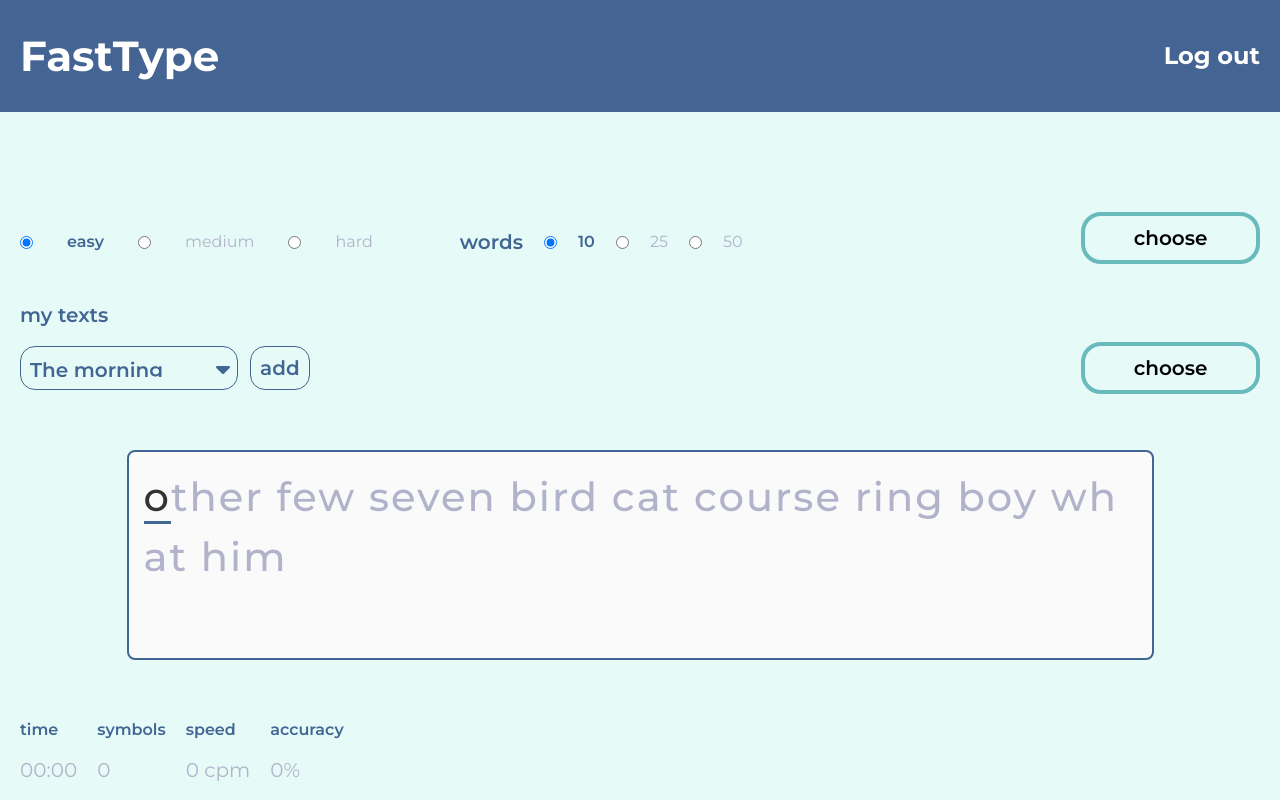
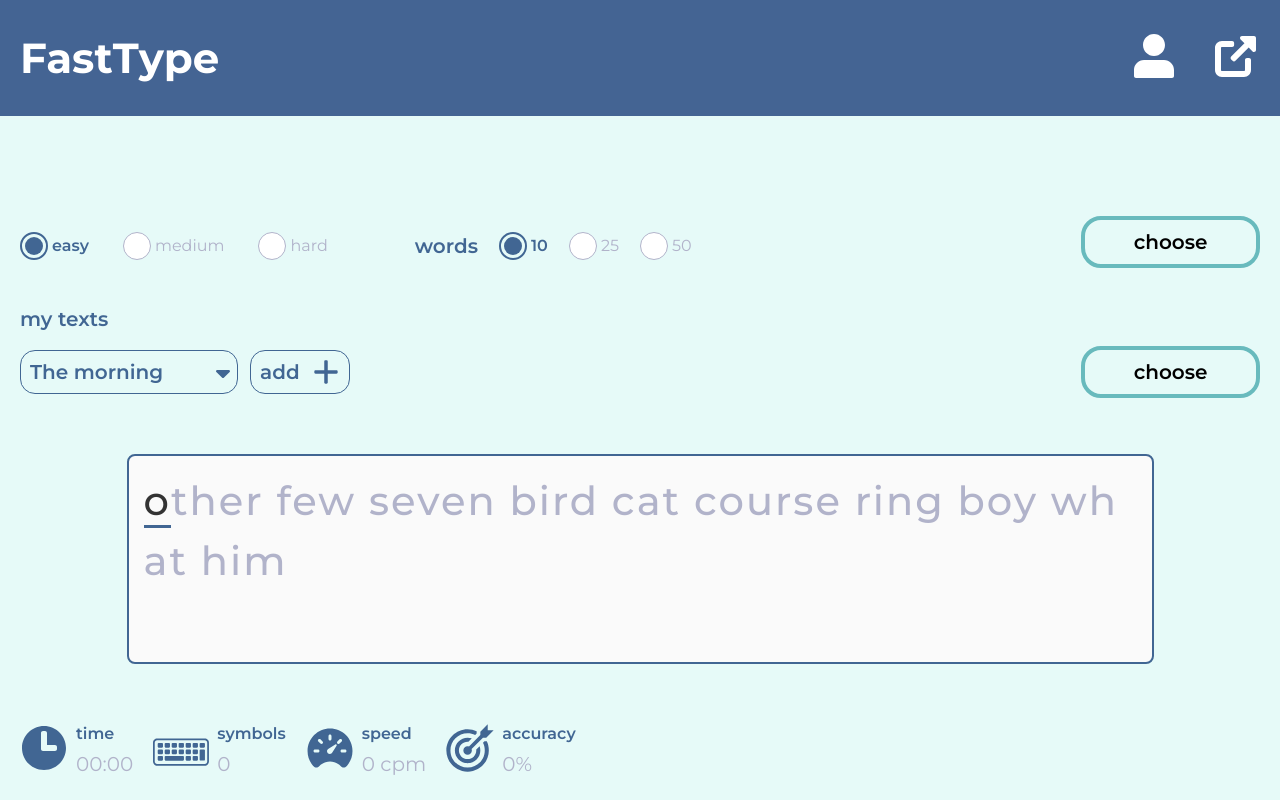
Before and after one commit to Benya222/FastType, a Flask app: page / in a window 1280 px wide. Run offline with Flask 3, Linux system fonts and the light colour scheme; a user stored in the database is signed in; some libraries are stand-ins or nearby versions.

Commit message:
Add icons

```diff
--- a/app.py
+++ b/app.py
@@ -1,157 +1,16 @@
-from flask import Flask, render_template, request, session, redirect, url_for
-from services import generate_random_words, cpm_func, accuracy_func, user_time_func
-from action_db import *
+from flask import Flask
 from models import init_db
-from werkzeug.security import generate_password_hash, check_password_hash
+from auth.route import auth_bp
+from text.route import text_bp
 
 app = Flask(__name__)
 app.secret_key = "laldsodeik*"
 
 init_db()
 
-#-------------------------------
-def is_logged():
-    return 'user' in session
 
-
-#-------------------------------
-
-
-@app.route('/', methods= ['GET', 'POST'])
-def index():
-    cpm = 0
-    accuracy = 0
-    user_time = "00:00"
-    user_char = 0
-    personal_texts = None
-    text_id = None
-    text_obj = None
-
-    if is_logged():
-        user_id = session['user']
-        personal_texts = get_personal_texts(user_id)
-
-    if request.method == 'POST':
-        time_spent = request.form.get('time_spent')
-        user_text = request.form.get('user_text')
-        words_count = request.form.get('words_count', 10, type= int)
-        difficulty = request.form.get('difficulty', 'easy')
-        text_id = request.form.get('text')
-
-        if time_spent and user_text:
-            time_spent_sec = float(time_spent)
-            cpm = cpm_func(time_spent_sec, user_text)
-            original = session.get('original_text')
-            accuracy = accuracy_func(original, user_text)
-            user_char = len(user_text)
-            user_time = user_time_func(time_spent_sec)
-
-        text= None
-        if text_id and is_logged():
-            text_obj = get_personal_text_by_id(text_id, session['user'])
-            text = text_obj.text
-
-        if not text:
-            text = " ".join(generate_random_words(words_count, difficulty))
-            text_id = None
-
-        session["original_text"] = text
-    else:
-        text = " ".join(generate_random_words(10, 'easy'))
-        session["original_text"] = text
-
-    return render_template(
-                            'index.html',
-                            target_text = text,
-                            cpm= cpm,
-                            accuracy= accuracy,
-                            user_char= user_char,
-                            user_time= user_time,
-                            personal_texts= personal_texts,
-                            text_id= text_id,
-                            logged= is_logged()
-                            )
-
-
-
-@app.route('/register', methods= ['GET', 'POST'])
-def register():
-
-    if request.method == 'POST':
-        name = request.form.get('name')
-        password = request.form.get('password')
-        print(request.form)
-        print(name)
-        print(password)
-
-        if user_exists(name):
-            # flash
-            return redirect(url_for('register'))
-
-        else:
-            hash_pass = generate_password_hash(password)
-            add_user(name, hash_pass)
-            # flash
-            return redirect(url_for('login'))
-
-    return render_template('register.html')
-
-@app.route('/login', methods= ['GET', 'POST'])
-def login():
-
-    if request.method == 'POST':
-        name = request.form.get('name')
-        password = request.form.get('password')
-
-        if not user_exists(name):
-            # flash
-            return redirect(url_for('login'))
-
-        user = get_user_by_name(name)
-        if not check_password_hash(user.password, password):
-            #flash
-            return redirect(url_for('login'))
-
-        session['user'] = user.id
-        #flash
-        return redirect(url_for('index'))
-
-    return render_template('login.html')
-
-
-@app.route('/logout')
-def logout():
-    session.pop('user')
-    #flash
-    return redirect(url_for('index'))
-
-
-@app.route('/add_text', methods= ['GET', 'POST'])
-def add_text():
-
-    if request.method == 'POST':
-        title = request.form.get('title')
-        text = request.form.get('text')
-
-        if title and text:
-            add_personal_text(title, text, session['user'])
-            #flash
-            return redirect(url_for('index'))
-        else:
-            #flash
-            return redirect(url_for('add_text'))
-
-    return render_template('add_text.html')
-
-
-
-@app.route('/edit/<id>')
-def edit(id):
-    return render_template('edit.html')
-
-@app.route('/delete/<id>')
-def delete(id):
-    return redirect(url_for('index'))
+app.register_blueprint(text_bp)
+app.register_blueprint(auth_bp)
 
 
 
--- a/static/css/style.css
+++ b/static/css/style.css
@@ -46,6 +46,11 @@
 
 }
 
+.btn:hover,
+.btn:focus {
+  background-color: var(--accent-color);
+}
+
 .list {
   padding: 0;
   margin: 0;
@@ -88,6 +93,10 @@
   font-weight: 700;
   font-size: 24px;
 }
+.auth__btn:hover,
+.auth_btn:focus {
+  border-bottom: 2px solid var(--white-color);
+}
 /* form words */
 
 .words {
@@ -97,15 +106,39 @@
 }
 
 .words__label {
+  display: block;
+  padding-left: 32px;
   font-weight: 400;
   font-size: 16px;
-  line-height: 1.25em;
+  line-height: 1.8;
   letter-spacing: 0%;
+
+  background-image: url("../image/base-radio.svg");
+  background-repeat: no-repeat;
+  background-position: left;
+}
+
+.words__input {
+  position: absolute;
+  width: 1px;
+  height: 1px;
+  margin: -1px;
+  border: 0;
+  padding: 0;
+
+  white-space: nowrap;
+  clip-path: inset(100%);
+  clip: rect(0 0 0 0);
+  overflow: hidden;
 }
 
 .words__input:checked + label {
   font-weight: 600;
   color: var(--primary-color);
+
+  background-image: url("../image/accent-radio.svg");
+  background-repeat: no-repeat;
+  background-position: left;
 }
 
 .words__text {
@@ -145,9 +178,11 @@
   -webkit-appearance: none;
   -moz-appearance: none;
 
+  display: flex;
+  align-items: center;
   height: 44px;
-  padding-top: 12px;
-  padding-bottom: 12px;
+  /* padding-top: 12px;
+  padding-bottom: 12px; */
   padding-right: 46px;
   padding-left: 9px;
 
@@ -191,6 +226,8 @@
 }
 
 .texts__text {
+  margin-right: 12px;
+
   font-weight: 600;
   font-size: 20px;
   line-height: 1.5em;
@@ -281,7 +318,13 @@
   gap: 20px;
 }
 
+.state__item {
+  display: flex;
+}
 
+.state--text-container {
+  margin-left: 8px;
+}
 
 .state__accent {
   display: block;
@@ -298,6 +341,6 @@
 .state__text {
   font-weight: 400;
   font-size: 20px;
-  line-height: 100%;
+  line-height: 0%;
   letter-spacing: 0%;
 }
--- /dev/null
+++ b/text/route.py
@@ -0,0 +1,116 @@
+from flask import Blueprint, render_template, request, session, redirect, url_for
+from services import generate_random_words, cpm_func, accuracy_func, user_time_func
+from action_db import *
+
+
+
+text_bp = Blueprint('text', __name__, template_folder='templates')
+
+
+#-------------------------------
+def is_logged():
+    return 'user' in session
+#-------------------------------
+
+@text_bp.route('/', methods= ['GET', 'POST'])
+def index():
+    cpm = 0
+    accuracy = 0
+    user_time = "00:00"
+    user_char = 0
+    personal_texts = None
+    text_id = None
+    text_obj = None
+
+    if is_logged():
+        user_id = session.get('user')
+        personal_texts = get_personal_texts(user_id)
+
+    if request.method == 'POST':
+        time_spent = request.form.get('time_spent')
+        user_text = request.form.get('user_text')
+        words_count = request.form.get('words_count', 10, type= int)
+        difficulty = request.form.get('difficulty', 'easy')
+        text_id = request.form.get('text')
+
+        if time_spent and user_text:
+            time_spent_sec = float(time_spent)
+            cpm = cpm_func(time_spent_sec, user_text)
+            original = session.get('original_text')
+            accuracy = accuracy_func(original, user_text)
+            user_char = len(user_text)
+            user_time = user_time_func(time_spent_sec)
+
+        text= None
+        if text_id and is_logged():
+            text_obj = get_personal_text_by_id(text_id, session['user'])
+            text = text_obj.text
+
+        if not text:
+            text = " ".join(generate_random_words(words_count, difficulty))
+            text_id = None
+
+        session["original_text"] = text
+    else:
+        text = " ".join(generate_random_words(10, 'easy'))
+        session["original_text"] = text
+
+    return render_template(
+                            'text/index.html',
+                            target_text = text,
+                            cpm= cpm,
+                            accuracy= accuracy,
+                            user_char= user_char,
+                            user_time= user_time,
+                            personal_texts= personal_texts,
+                            text_id= text_id,
+                            logged= is_logged()
+                            )
+
+
+@text_bp.route('/add_text', methods= ['GET', 'POST'])
+def add_text():
+
+    if request.method == 'POST':
+        title = request.form.get('title')
+        text = request.form.get('text')
+
+        if title and text:
+            add_personal_text(title, text, session['user'])
+            #flash
+            return redirect(url_for('text.index'))
+        else:
+            #flash
+            return redirect(url_for('text.add_text'))
+
+    return render_template('text/add_text.html', logged= is_logged())
+
+
+
+@text_bp.route('/edit/<id>', methods= ['GET', 'POST'])
+def edit(id):
+    user_id = session.get('user')
+    current_text_obj = get_personal_text_by_id(id, user_id)
+    current_title = current_text_obj.title
+    current_text = current_text_obj.text
+    if request.method == 'POST':
+        new_title = request.form.get('title')
+        new_text = request.form.get('text')
+
+        edit_personal_text(new_title, new_text, id, user_id)
+        #flash
+        return redirect(url_for('text.index'), logged= is_logged())
+
+
+    return render_template('text/edit.html',
+                           current_title= current_title,
+                           current_text= current_text,
+                           )
+
+@text_bp.route('/delete/<id>')
+def delete(id):
+    user_id = session.get('user')
+    delete_personal_text(id, user_id)
+    #flash
+
+    return redirect(url_for('text.index'))
--- a/templates/index.html
+++ b/text/templates/text/index.html
@@ -12,19 +12,28 @@
     <link rel="preconnect" href="https://fonts.googleapis.com">
     <link rel="preconnect" href="https://fonts.gstatic.com" crossorigin>
     <link href="https://fonts.googleapis.com/css2?family=Montserrat:wght@100..900&display=swap" rel="stylesheet">
+    <link rel="stylesheet" href="{{ url_for('static', filename= 'css/style.css') }}">
     <title>Тренажер печати</title>
-    <link rel="stylesheet" href="{{ url_for('static', filename= 'css/style.css') }}">
   </head>
   <body>
     <header class="header">
       <div class="container container--header">
-        <a href="#" class="logo link">FastType</a>
+        <a href="{{ url_for('text.index') }}" class="logo link">FastType</a>
         <div class="auth">
           {% if logged %}
-          <a href="{{ url_for('logout') }}" class="auth__btn link">Log out</a>
+          <a href="#" class=" link">
+            <svg width="48px" height="48px">
+              <use href="{{ url_for('static', filename='image/sprite.svg') }}#icon-profile"></use>
+            </svg>
+          </a>
+          <a href="{{ url_for('auth.logout') }}" class="auth_btn link">
+            <svg width="48px" height="48px">
+              <use href="{{ url_for('static', filename='image/sprite.svg') }}#icon-exit"></use>
+            </svg>
+          </a>
           {% else %}
-          <a href="{{ url_for('login') }}" class="auth__btn link">Log in</a>
-          <a href="{{ url_for('register') }}" class="auth__btn link">Register</a>
+          <a href="{{ url_for('auth.login') }}" class="auth__btn link">Log in</a>
+          <a href="{{ url_for('auth.register') }}" class="auth__btn link">Register</a>
           {% endif %}
         </div>
       </div>
@@ -66,10 +75,25 @@
                 </option>
                 {% endfor %}
               </select>
-              <a href="{{ url_for('add_text') }}" class="texts__link link"><span class="texts__text">add</span></a>
+              <a href="{{ url_for('text.add_text') }}" class="texts__link link">
+                <span class="texts__text">add</span>
+                <svg width="28px" height="28px">
+                  <use href="{{ url_for('static', filename='image/sprite.svg') }}#icon-add"></use>
+                </svg>
+              </a>
               {% if text_id %}
-              <a href="{{ url_for('edit', id= text_id) }}" class="texts__link link"><span class="texts__text">edit</span></a>
-              <a href="{{ url_for('delete', id= text_id) }}" class="texts__link link"><span class="texts__text">delete</span></a>
+              <a href="{{ url_for('text.edit', id= text_id) }}" class="texts__link link">
+                <span class="texts__text">edit</span>
+                <svg width="28px" height="28px">
+                  <use href="{{ url_for('static', filename='image/sprite.svg') }}#icon-edit"></use>
+                </svg>
+              </a>
+              <a href="{{ url_for('text.delete', id= text_id) }}" class="texts__link link">
+                <span class="texts__text">delete</span>
+                <svg width="28px" height="28px">
+                  <use href="{{ url_for('static', filename='image/sprite.svg') }}#icon-delete"></use>
+                </svg>
+              </a>
               {% endif %}
 
               <button type="submit" class="btn texts__btn">choose</button>
@@ -93,25 +117,37 @@
         </form>
         <lu class="state list">
           <li class="state__item">
+            <svg width="48px" height="48px">
+              <use href="{{ url_for('static', filename='image/sprite.svg') }}#icon-clock"></use>
+            </svg>
             <div class="state--text-container">
               <span class="state__accent">time</span>
               <p class="state__text">{{ user_time }}</p>
             </div>
           </li>
           <li class="state__item">
-            <div class="state-text-container">
+            <svg width="56px" height="56px">
+              <use href="{{ url_for('static', filename='image/sprite.svg') }}#icon-keyboard"></use>
+            </svg>
+            <div class="state--text-container">
               <span class="state__accent">symbols</span>
               <p class="state__text">{{ user_char }}</p>
             </div>
           </li>
           <li class="state__item">
-            <div class="state-text-container">
+            <svg width="48px" height="48px">
+              <use href="{{ url_for('static', filename='image/sprite.svg') }}#icon-speedometer"></use>
+            </svg>
+            <div class="state--text-container">
               <span class="state__accent">speed</span>
               <p class="state__text">{{ cpm }} cpm</p>
             </div>
           </li>
           <li class="state__item">
-            <div class="state-text-container">
+            <svg width="48px" height="48px">
+              <use href="{{ url_for('static', filename='image/sprite.svg') }}#icon-target"></use>
+            </svg>
+            <div class="state--text-container">
               <span class="state__accent">accuracy</span>
               <p class="state__text">{{ accuracy }}%</p>
             </div>
```
Also changed, not shown: action_db.py (+7 -0 lines), auth/route.py (added, +62 -0 lines), auth/templates/auth/login.html (added, +45 -0 lines), auth/templates/auth/register.html (added, +45 -0 lines), templates/add_text.html (deleted, +0 -32 lines), templates/login.html (deleted, +0 -22 lines), templates/register.html (deleted, +0 -22 lines), text/templates/text/add_text.html (added, +42 -0 lines), text/templates/text/edit.html (added, +42 -0 lines), fasttype.db, static/image/accent-radio.svg (added), static/image/base-radio.svg (added), static/image/sprite.svg (added), templates/edit.html (deleted).
